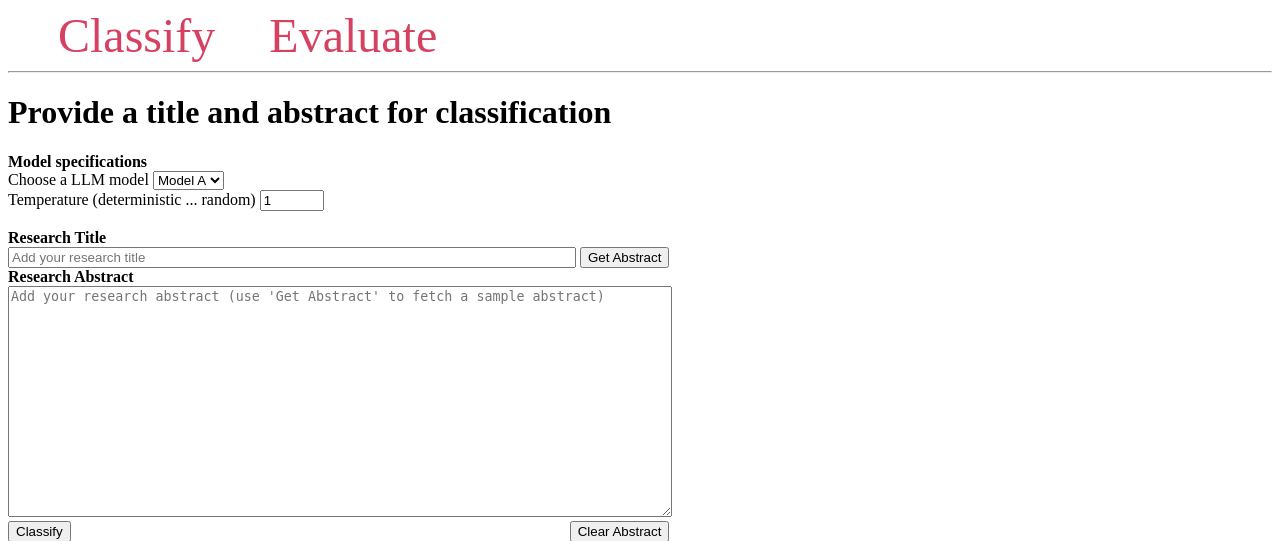
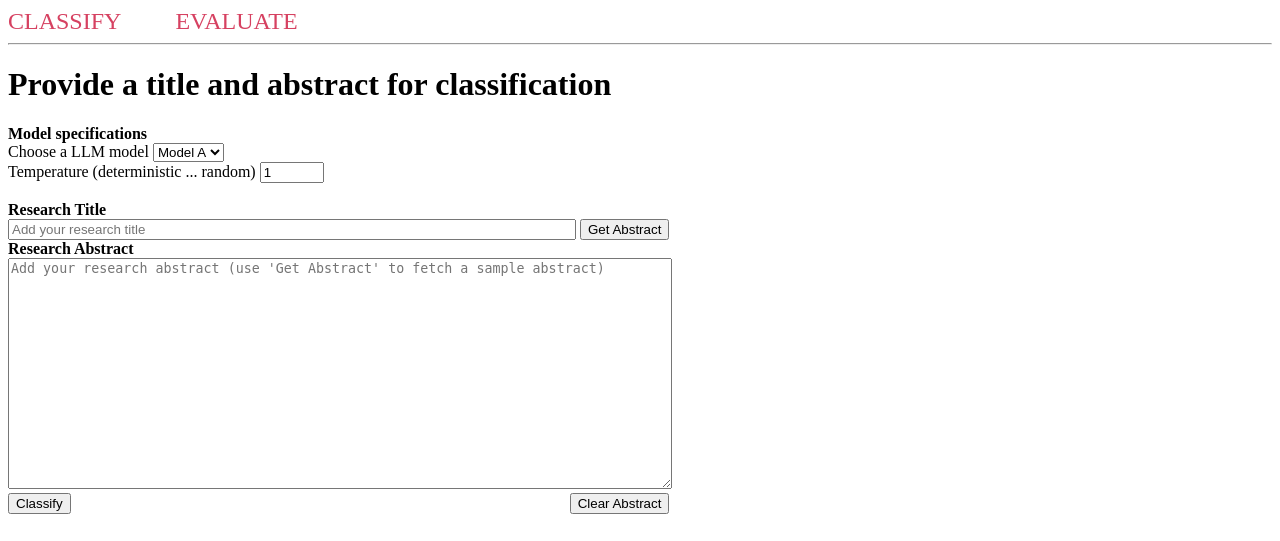
Before and after one commit to ananyakmehta/AbstractClassification, a Flask app: page /classify/ in a window 1280 px wide. Shown: the top 541 px of the page. Run offline with Flask 2, Linux system fonts and the light colour scheme.

Commit message:
Adjust the navigation font size

```diff
--- a/main.py
+++ b/main.py
@@ -227,7 +227,7 @@ def answer(vector, model, title, abstract, temperature, parentvector=None, overr
     # GET request
     prompts.init()
     debug = False
-    dummy = True
+    dummy = False
     temperature = float(temperature)
     ask = get_ask(vector, parentvector, override)
     if debug == True:
--- a/templates/base.html
+++ b/templates/base.html
@@ -20,8 +20,8 @@
         }
         nav a {
             color: #d64161;
-            font-size: 3em;
-            margin-left: 50px;
+            font-size: 1.5em;
+            margin-right: 50px;
             text-decoration: none;
         }
         .alert {
@@ -38,8 +38,8 @@
 </head>
 <body>
     <nav>
-        <a href="{{ url_for('classify') }}">Classify</a>
-        <a href="{{ url_for('evaluate') }}">Evaluate</a>
+        <a href="{{ url_for('classify') }}">CLASSIFY</a>
+        <a href="{{ url_for('evaluate') }}">EVALUATE</a>
     </nav>
     <hr>
     <div class="content">
```
